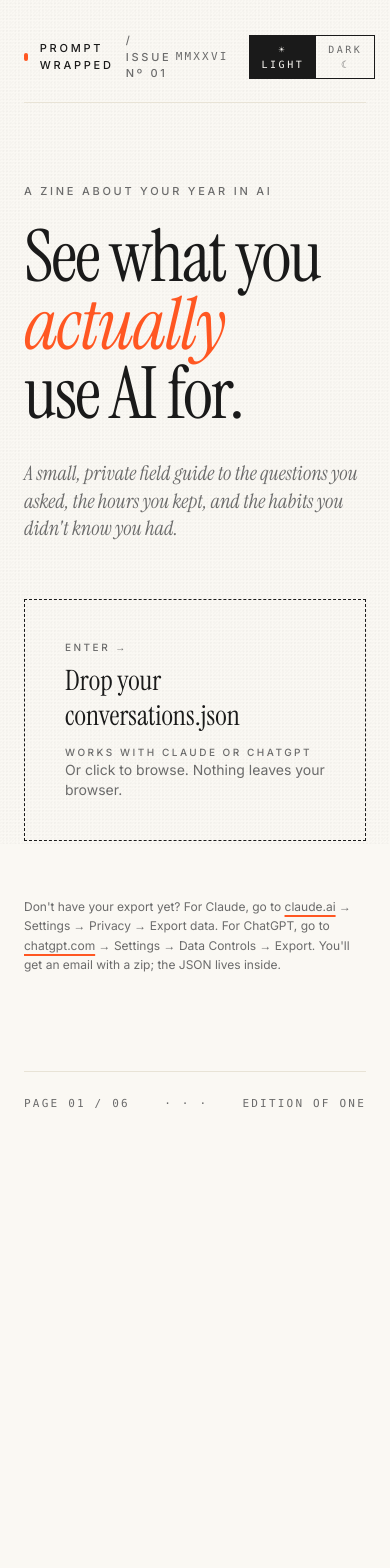
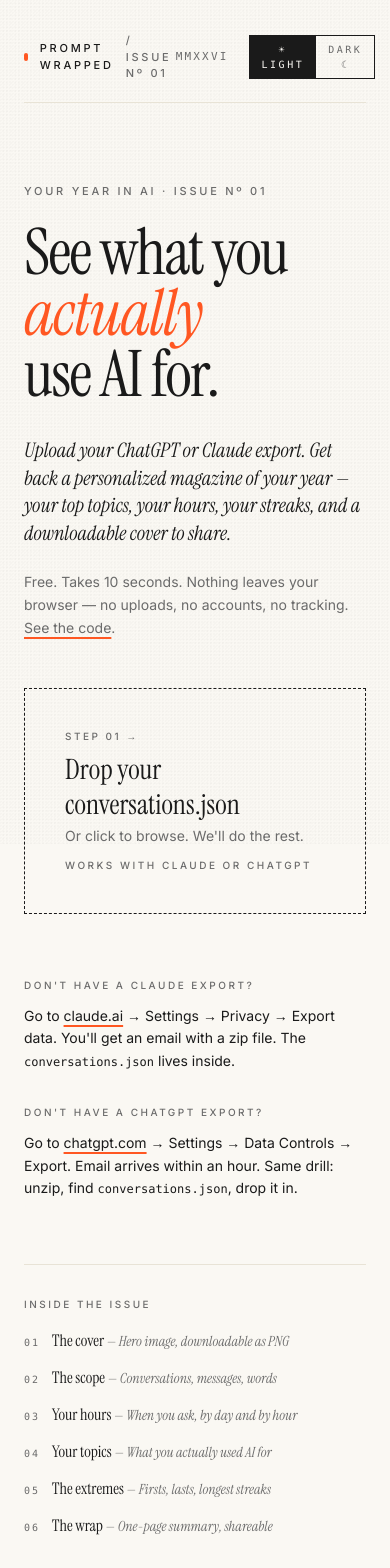
Before and after one commit to meenakshirnair/prompt-wrapped, a React (Vite) app: page / in a window 390 px wide. Shown: the top 1568 px of the page. Before the commit the page ends 1112 px from the top, so only its background shows below. Built offline with nearby package versions, Linux system fonts and the light colour scheme.

Commit message:
Show share button and caption immediately, not gated by download

```diff
--- a/src/App.tsx
+++ b/src/App.tsx
@@ -241,16 +241,20 @@ function Landing({ isDragging, setIsDragging, handleDrop, handleSelect, error }:
   return (
     <div className="relative pt-20 pb-8">
       <p className="text-[11px] uppercase tracking-editorial font-medium text-subink dark:text-subink-dark mb-6">
-        A zine about your year in AI
+        Your year in AI · Issue Nº 01
       </p>
 
-      <h1 className="font-display text-[72px] md:text-[96px] leading-[0.95] tracking-tight mb-8 max-w-[720px]">
+      <h1 className="font-display text-[64px] md:text-[88px] leading-[0.95] tracking-tight mb-8 max-w-[760px]">
         See what you <em className="text-pop italic">actually</em><br />
         use AI for.
       </h1>
 
-      <p className="font-display italic text-xl md:text-2xl text-subink dark:text-subink-dark max-w-xl leading-snug mb-14">
-        A small, private field guide to the questions you asked, the hours you kept, and the habits you didn't know you had.
+      <p className="font-display italic text-xl md:text-2xl text-ink dark:text-paper max-w-2xl leading-snug mb-6">
+        Upload your ChatGPT or Claude export. Get back a personalized magazine of your year — your top topics, your hours, your streaks, and a downloadable cover to share.
+      </p>
+
+      <p className="text-sm text-subink dark:text-subink-dark max-w-xl leading-relaxed mb-12">
+        Free. Takes 10 seconds. Nothing leaves your browser — no uploads, no accounts, no tracking. <a href="https://github.com/meenakshirnair/prompt-wrapped" target="_blank" rel="noreferrer" className="underline decoration-pop decoration-2 underline-offset-4 hover:text-pop transition-colors">See the code</a>.
       </p>
 
       <label
@@ -265,16 +269,16 @@ function Landing({ isDragging, setIsDragging, handleDrop, handleSelect, error }:
       >
         <input type="file" accept=".json" onChange={handleSelect} className="hidden" />
         <p className="text-[10px] uppercase tracking-editorial text-subink dark:text-subink-dark font-medium mb-2">
-          Enter →
+          Step 01 →
         </p>
         <p className="font-display text-[28px] leading-tight mb-1">
           Drop your conversations.json
         </p>
-        <p className="text-[10px] uppercase tracking-editorial text-subink dark:text-subink-dark font-medium mt-3">
+        <p className="text-sm text-subink dark:text-subink-dark mb-3">
+          Or click to browse. We'll do the rest.
+        </p>
+        <p className="text-[10px] uppercase tracking-editorial text-subink dark:text-subink-dark font-medium">
           Works with Claude or ChatGPT
-        </p>
-        <p className="text-sm text-subink dark:text-subink-dark">
-          Or click to browse. Nothing leaves your browser.
         </p>
       </label>
 
@@ -282,17 +286,64 @@ function Landing({ isDragging, setIsDragging, handleDrop, handleSelect, error }:
         <p className="mt-6 text-pop text-sm">⚠ {error}</p>
       )}
 
-      <p className="mt-14 text-xs text-subink dark:text-subink-dark max-w-lg leading-relaxed">
-        Don't have your export yet? For Claude, go to{" "}
+      {/* How to get the export */}
+      <div className="mt-16 grid md:grid-cols-2 gap-x-12 gap-y-8 max-w-3xl">
+        <div>
+          <p className="text-[10px] uppercase tracking-editorial text-subink dark:text-subink-dark font-medium mb-3">
+            Don't have a Claude export?
+          </p>
+          <p className="text-sm leading-relaxed">
+            Go to{" "}
             <a href="https://claude.ai" target="_blank" rel="noreferrer" className="underline decoration-pop decoration-2 underline-offset-4 hover:text-pop transition-colors">
               claude.ai
             </a>
-        {" "}→ Settings → Privacy → Export data. For ChatGPT, go to{" "}
+            {" "}→ Settings → Privacy → Export data. You'll get an email with a zip file. The <span className="font-mono text-xs">conversations.json</span> lives inside.
+          </p>
+        </div>
+        <div>
+          <p className="text-[10px] uppercase tracking-editorial text-subink dark:text-subink-dark font-medium mb-3">
+            Don't have a ChatGPT export?
+          </p>
+          <p className="text-sm leading-relaxed">
+            Go to{" "}
             <a href="https://chatgpt.com" target="_blank" rel="noreferrer" className="underline decoration-pop decoration-2 underline-offset-4 hover:text-pop transition-colors">
               chatgpt.com
             </a>
-        {" "}→ Settings → Data Controls → Export. You'll get an email with a zip; the JSON lives inside.
+            {" "}→ Settings → Data Controls → Export. Email arrives within an hour. Same drill: unzip, find <span className="font-mono text-xs">conversations.json</span>, drop it in.
           </p>
+        </div>
+      </div>
+
+      {/* What you'll see preview */}
+      <div className="mt-16 pt-8 border-t border-divider dark:border-divider-dark">
+        <p className="text-[10px] uppercase tracking-editorial text-subink dark:text-subink-dark font-medium mb-4">
+          Inside the issue
+        </p>
+        <div className="grid md:grid-cols-2 gap-y-3 gap-x-8 max-w-3xl">
+          <PreviewLine number="01" title="The cover" desc="Hero image, downloadable as PNG" />
+          <PreviewLine number="02" title="The scope" desc="Conversations, messages, words" />
+          <PreviewLine number="03" title="Your hours" desc="When you ask, by day and by hour" />
+          <PreviewLine number="04" title="Your topics" desc="What you actually used AI for" />
+          <PreviewLine number="05" title="The extremes" desc="Firsts, lasts, longest streaks" />
+          <PreviewLine number="06" title="The wrap" desc="One-page summary, shareable" />
+        </div>
+      </div>
+    </div>
+  )
+}
+
+function PreviewLine({ number, title, desc }: { number: string; title: string; desc: string }) {
+  return (
+    <div className="flex items-baseline gap-3">
+      <span className="font-mono text-[10px] tracking-widest text-subink dark:text-subink-dark">
+        {number}
+      </span>
+      <div>
+        <span className="font-display text-base">{title}</span>
+        <span className="text-sm text-subink dark:text-subink-dark italic font-display">
+          {" "}— {desc}
+        </span>
+      </div>
     </div>
   )
 }
--- a/src/components/WrappedCard.tsx
+++ b/src/components/WrappedCard.tsx
@@ -9,6 +9,8 @@ interface Props {
 export function WrappedCard({ metrics }: Props) {
   const cardRef = useRef<HTMLDivElement>(null)
   const [downloading, setDownloading] = useState(false)
+  const [hasDownloaded, setHasDownloaded] = useState(false)
+  const [copied, setCopied] = useState(false)
 
   const topTopic = metrics.topics[0]
   const peakHour = metrics.messagesByHour.reduce(
@@ -18,6 +20,17 @@ export function WrappedCard({ metrics }: Props) {
   const yearRange = metrics.firstMessageDate && metrics.lastMessageDate
     ? `${metrics.firstMessageDate.getFullYear()} – ${metrics.lastMessageDate.getFullYear()}`
     : "MMXXVI"
+
+  // The suggested caption — auto-generated from user's data, copyable
+  const caption = `My year in AI, in numbers:
+
+${metrics.totalMessages.toLocaleString()} messages across ${metrics.totalConversations} conversations.
+${metrics.totalUserWords.toLocaleString()} words written.
+Most-asked topic: ${topTopic?.label ?? "—"} (${topTopic?.percentage.toFixed(0) ?? "0"}%).
+
+Built a free tool to make this — runs entirely in your browser, works with both Claude and ChatGPT exports.
+
+Try yours: https://prompt-wrapped.vercel.app`
 
   const handleDownload = async () => {
     if (!cardRef.current) return
@@ -30,7 +43,7 @@ export function WrappedCard({ metrics }: Props) {
       const height = Math.ceil(rect.height)
 
       const dataUrl = await toPng(node, {
-        backgroundColor: "#f2eee3",  // slightly warmer than paper for the download bg
+        backgroundColor: "#f2eee3",
         pixelRatio: 2,
         canvasWidth: width * 2,
         canvasHeight: height * 2,
@@ -42,10 +55,27 @@ export function WrappedCard({ metrics }: Props) {
       link.download = "prompt-wrapped.png"
       link.href = dataUrl
       link.click()
+      setHasDownloaded(true)
     } catch (err) {
       console.error("Export failed:", err)
     } finally {
       setDownloading(false)
+    }
+  }
+
+  const handleShareLinkedIn = () => {
+    const url = "https://prompt-wrapped.vercel.app"
+    const shareUrl = `https://www.linkedin.com/sharing/share-offsite/?url=${encodeURIComponent(url)}`
+    window.open(shareUrl, "_blank", "noopener,noreferrer")
+  }
+
+  const handleCopyCaption = async () => {
+    try {
+      await navigator.clipboard.writeText(caption)
+      setCopied(true)
+      setTimeout(() => setCopied(false), 2000)
+    } catch (err) {
+      console.error("Copy failed:", err)
     }
   }
 
@@ -98,7 +128,7 @@ export function WrappedCard({ metrics }: Props) {
             The cover story
           </p>
 
-          {/* Hero headline — the one-line pitch of the whole year */}
+          {/* Hero headline */}
           <h1 style={{
             fontFamily: "'Instrument Serif', Georgia, serif",
             fontSize: "64px",
@@ -136,7 +166,7 @@ export function WrappedCard({ metrics }: Props) {
             <Fact label="Avg. prompt" value={`${Math.round(metrics.avgUserWordsPerMessage)} words`} />
           </div>
 
-          {/* Pull quote — the top topic */}
+          {/* Pull quote */}
           {topTopic && (
             <div style={{
               marginTop: "36px",
@@ -187,15 +217,45 @@ export function WrappedCard({ metrics }: Props) {
         </div>
       </div>
 
-      {/* Download button — outside the card */}
-      <div className="text-center mt-8">
+      {/* Action zone — outside the card */}
+      <div className="mt-8 flex flex-col items-center gap-4">
+        <div className="flex flex-wrap items-center justify-center gap-3">
           <button
             onClick={handleDownload}
             disabled={downloading}
             className="text-[11px] uppercase tracking-editorial font-medium border border-ink dark:border-paper px-6 py-3 hover:bg-ink hover:text-paper dark:hover:bg-paper dark:hover:text-ink transition-colors disabled:opacity-50"
           >
-          {downloading ? "Preparing..." : "Download cover →"}
+            {downloading ? "Preparing..." : hasDownloaded ? "Download again ↻" : "Download cover →"}
           </button>
+
+            <button
+              onClick={handleShareLinkedIn}
+              className="text-[11px] uppercase tracking-editorial font-medium border border-pop bg-pop text-paper px-6 py-3 hover:bg-ink hover:border-ink transition-colors"
+            >
+              Share to LinkedIn ↗
+            </button>
+        </div>
+
+        {/* After-download caption helper */}
+          <div className="mt-6 max-w-xl w-full border border-divider dark:border-divider-dark p-6">
+            <div className="flex items-baseline justify-between mb-3">
+              <p className="text-[10px] uppercase tracking-editorial text-subink dark:text-subink-dark font-medium">
+                Suggested caption
+              </p>
+              <button
+                onClick={handleCopyCaption}
+                className="text-[10px] uppercase tracking-editorial text-subink dark:text-subink-dark hover:text-pop transition-colors"
+              >
+                {copied ? "Copied ✓" : "Copy →"}
+              </button>
+            </div>
+            <p className="font-display text-base leading-relaxed text-ink dark:text-paper whitespace-pre-line">
+              {caption}
+            </p>
+            <p className="mt-4 text-[10px] uppercase tracking-editorial text-subink dark:text-subink-dark">
+              Download the cover, then share to LinkedIn with this caption.
+            </p>
+          </div>
       </div>
     </div>
   )
```
Lines whose indentation alone changed are shown as unchanged.
